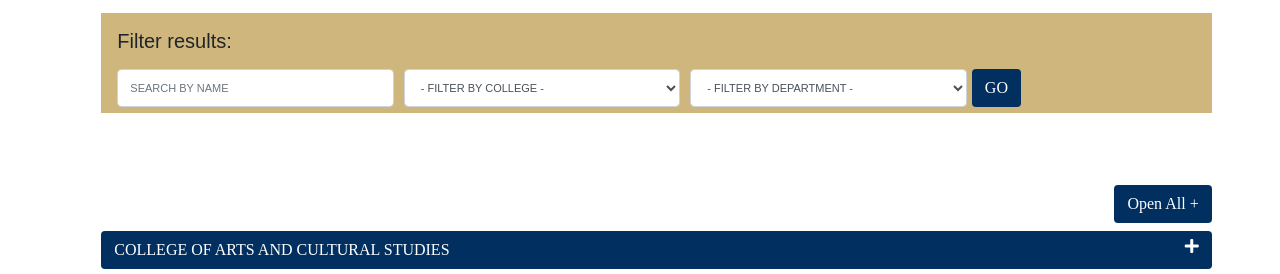
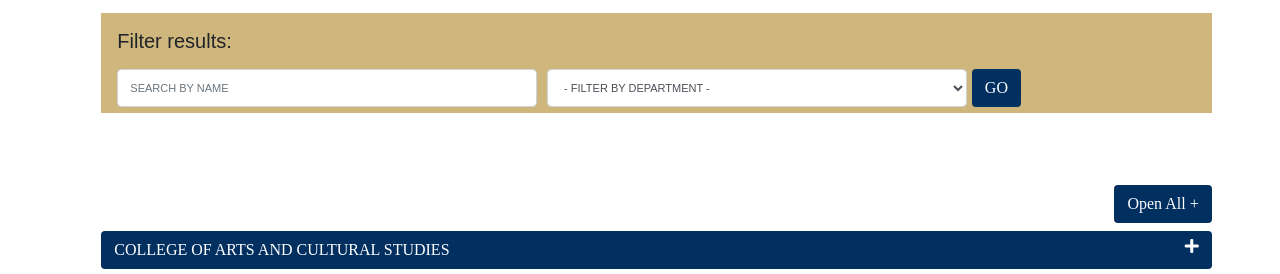
Before and after one commit to kunle05/ORUFacultyPage, a plain HTML site: page index.html in a window 1280 px wide. Shown: the part 497-771 px from the top of the page. Drawn offline with nearby package versions, Linux system fonts and the light colour scheme.

Commit message:
second commit

```diff
--- a/index.html
+++ b/index.html
@@ -41,18 +41,6 @@
                 <div class="form-row">
                     <div class="col">
                         <input type="text" class="form-control searchWord" placeholder="SEARCH BY NAME" style="height: 38px;">
-                    </div>
-                    <div class="col">
-                        <select name="" class="form-control searchWord">
-                            <option value selected>- FILTER BY COLLEGE -</option>
-                            <option value="ART">COLLEGE OF ARTS</option>
-                            <option value="BUSINESS">COLLEGE OF BUSINESS</option>
-                            <option value="EDUCATION">COLLEGE OF EDUCATION</option>
-                            <option value="NURSING">COLLEGE OF NURSING</option>
-                            <option value="SCIENCE">COLLEGE OF SCIENCE AND ENGINEERING</option>
-                            <option value="THEOLOGY">COLLEGE OF THEOLOGY AND MINISTRY</option>
-                            <option value="ONLINE">ONLINE LEARNING</option>
-                        </select>
                     </div>
                     <div class="col">
                         <select name="" class="form-control searchWord">
```
